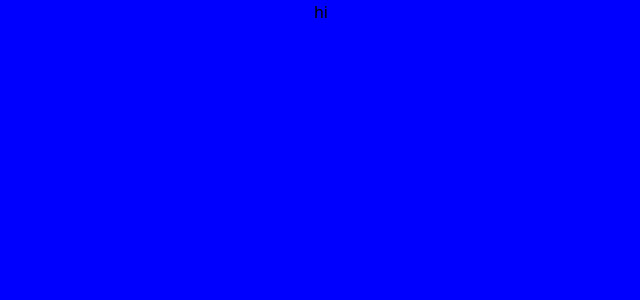
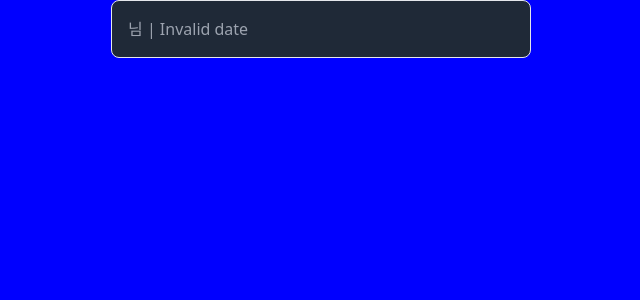
Before and after one commit to tankboyy/3eo500, a Next.js app: page /board/1 in a window 1280 px wide. Shown: the top 300 px of the page, without its empty margins (319-959 px from the left). Built offline with nearby package versions, Linux system fonts and the light colour scheme.

Commit message:
board/id 페이지 불러오기

```diff
--- a/src/app/(beforeLogin)/board/[id]/page.tsx
+++ b/src/app/(beforeLogin)/board/[id]/page.tsx
@@ -2,20 +2,49 @@
 
 import {usePathname, useSearchParams} from "next/navigation";
 import {useEffect} from "react";
+import moment from "moment/moment";
+import Image from "next/image";
+import {useQueryClient} from "@tanstack/react-query";
+import {useRecoilValue} from "recoil";
+import {selectPostState} from "@/recoil/atoms";
 
 
 export default function Page() {
 	const pathName = usePathname();
 	const searchParams = useSearchParams();
+	const queryClient = useQueryClient();
+	const postData = useRecoilValue(selectPostState);
 
 
 	useEffect(() => {
 		console.log(pathName.split("/board/")[1], searchParams);
+		console.log(queryClient.getQueryData(["posts"]));
+		console.log("postData", postData);
 	}, []);
 
 	return (
-		<div>
-			hi
-		</div>
+		<main>
+			<article className="border rounded-lg p-4 bg-gray-800 w-full hover:bg-gray-600">
+				<div className="flex space-x-4">
+					<div className={"w-full"}>
+						<h2 className="text-xl font-bold">{postData.title}</h2>
+						<p className="text-gray-400">{postData.nick ? postData.nick : postData.uid} 님
+							| {moment(new Date(postData.createAt)).fromNow()}</p>
+						<div className="flex">
+							<p className={``} dangerouslySetInnerHTML={{__html: postData.data}}>
+							</p>
+						</div>
+					</div>
+					{/*{board.isImage &&*/}
+					{/*  <div className="w-1/3">*/}
+					{/*    <Image src={board.isImage[1]} alt={'asdff'}*/}
+					{/*           width={40} height={40}*/}
+					{/*           layout="responsive"*/}
+					{/*    />*/}
+					{/*  </div>*/}
+					{/*}*/}
+				</div>
+			</article>
+		</main>
 	);
 }
--- a/src/components/board/BoardList.tsx
+++ b/src/components/board/BoardList.tsx
@@ -1,17 +1,20 @@
 'use client';
 
-import {DetailedHTMLProps, HTMLAttributes, MouseEventHandler, useEffect, useState} from "react";
 import Image from "next/image";
 import 'moment/locale/ko';
 import moment from "moment";
 import {apiBoardType} from "@/utils/types";
 import {useRouter} from "next/navigation";
 import {useGetPosts} from "@/hooks/post.hooks";
+import {useSetRecoilState} from "recoil";
+import {selectPostState} from "@/recoil/atoms";
 
 
 export default function BoardList() {
+	const setPostData = useSetRecoilState(selectPostState);
 	const router = useRouter();
 	const {data, refetch} = useGetPosts();
+
 
 	if (!data) return (
 		<>
@@ -20,6 +23,7 @@ export default function BoardList() {
 	);
 
 	function onClickBoard(board: apiBoardType) {
+		setPostData(board);
 		router.push(`/board/${board.uid}`);
 	}
 
@@ -43,16 +47,20 @@ export default function BoardList() {
 				<h1 className="text-2xl font-bold">자유 게시판</h1>
 			</header>
 			<main className="px-6 py-4 space-y-4">
-				{data.boardList?.map((board: apiBoardType) => (
-					<article className="border rounded-lg p-4 bg-gray-800 w-full" key={board.id}>
+				{data.boardList?.map((board: apiBoardType) => {
+
+					const content = board.data.replace(/<img\s+[^>]*>/g, '');
+
+					return (
+						<article className="border rounded-lg p-4 bg-gray-800 w-full cursor-pointer hover:bg-gray-600"
+										 key={board.id}>
 							<div className="flex space-x-4" onClick={() => onClickBoard(board)}>
 								<div className={`${board.isImage ? "w-2/3" : "w-full"}`}>
 									<h2 className="text-xl font-bold">{board.title}</h2>
 									<p className="text-gray-400">{board.nick ? board.nick : board.uid} 님
 										| {moment(new Date(board.createAt)).fromNow()}</p>
 									<div className="flex">
-									<p className={`line-clamp-3 ...`}>
-										{board.data}
+										<p className={`line-clamp-3 ...`} dangerouslySetInnerHTML={{__html: content}}>
 										</p>
 									</div>
 								</div>
@@ -66,7 +74,8 @@ export default function BoardList() {
 								}
 							</div>
 						</article>
-				))}
+					);
+				})}
 			</main>
 		</div>
 	);
--- a/src/recoil/atoms.ts
+++ b/src/recoil/atoms.ts
@@ -1,5 +1,6 @@
 import {atom} from "recoil";
 import dayjs from "dayjs";
+import {apiBoardType} from "@/utils/types";
 
 export type recordType = {
 	[key: string]: {
@@ -35,3 +36,8 @@ export const userDataState = atom<userType>({
 		nick: ''
 	}
 });
+
+export const selectPostState = atom<apiBoardType | {}>({
+	key: 'selectPostState',
+	default: {}
+});
```
Lines whose indentation alone changed are shown as unchanged.
